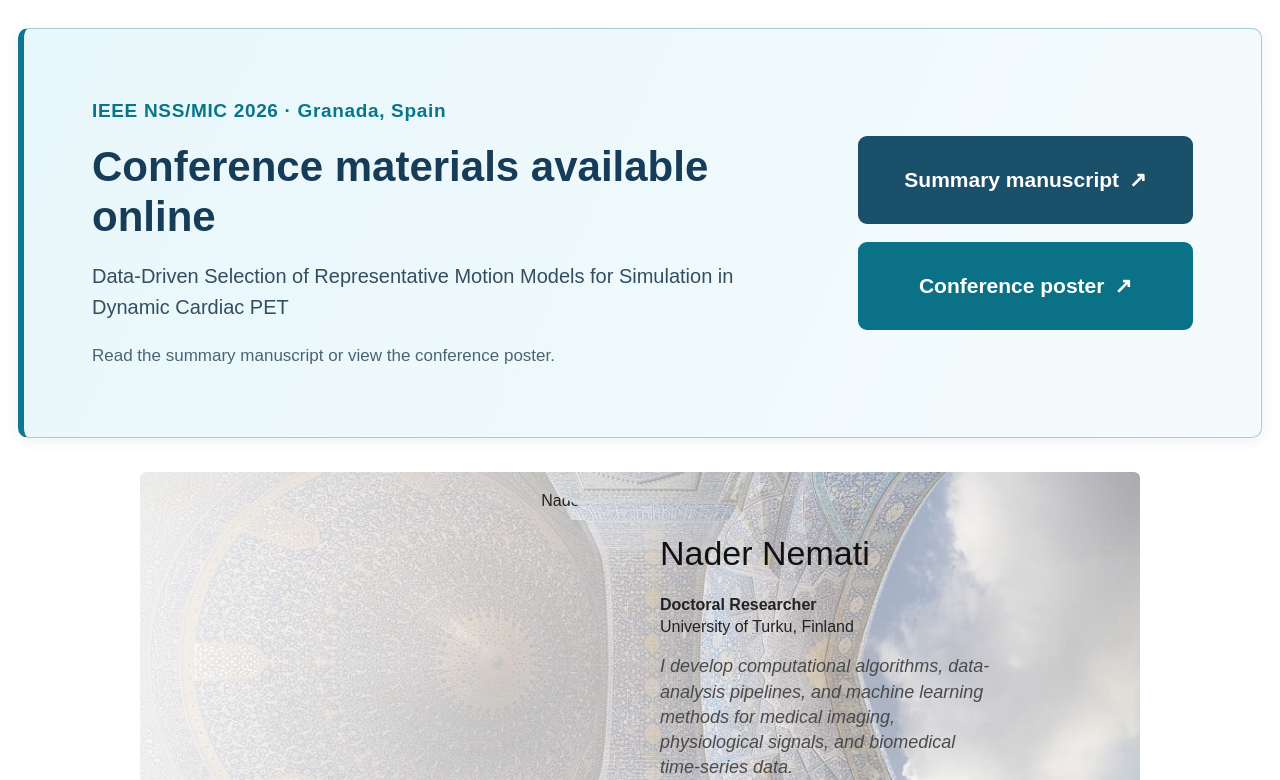
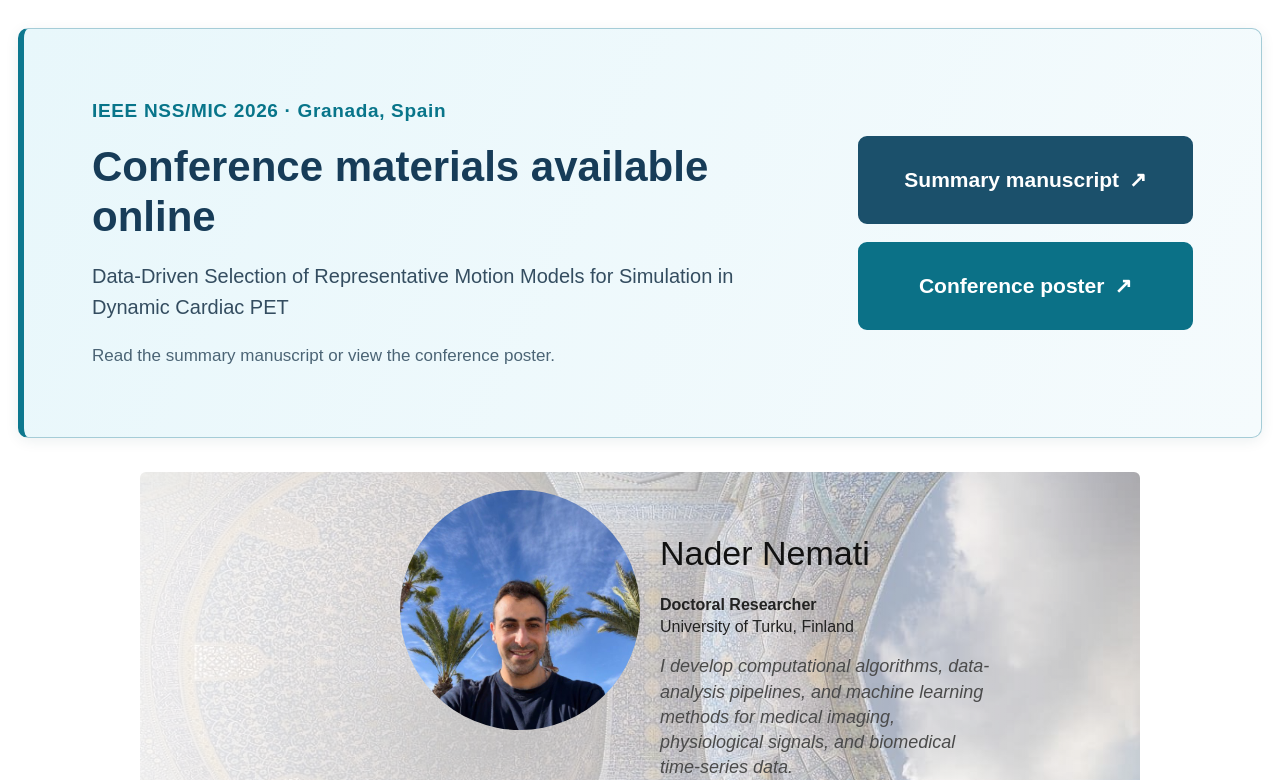
Before and after one commit to NaderNemati/NaderNemati.github.io, a plain HTML site: page index.html in a window 1280 px wide. Shown: the top 780 px of the page. Drawn offline with Linux system fonts and the light colour scheme.

Commit message:
Update index.html

```diff
--- a/index.html
+++ b/index.html
@@ -245,7 +245,7 @@
         <div id="dpic">
 
             <img
-                src="photo_2026-11-16_02-04-09"
+                src="photo_2026-11-16_02-04-09.jpg"
                 class="ppic"
                 alt="Nader Nemati"
             >
```
